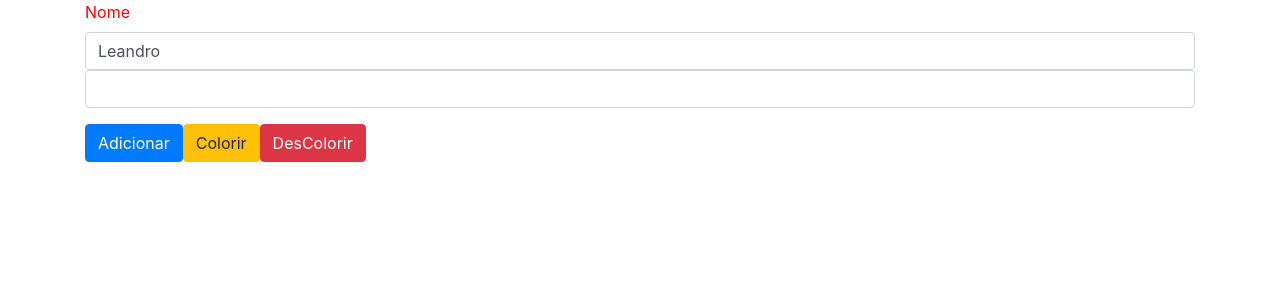
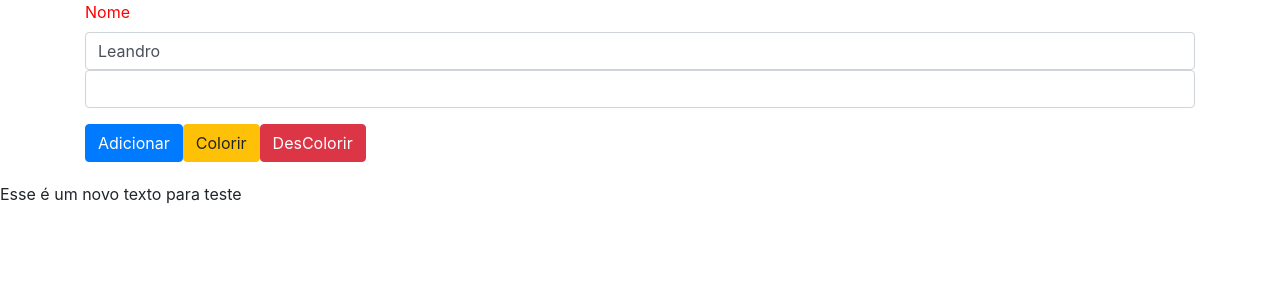
Before and after one commit to leandrocprates/meuprojeto, an Angular app: page / in a window 1280 px wide. Shown: the top 300 px of the page. Built offline with nearby package versions, Linux system fonts and the light colour scheme.

Commit message:
alterado pagina principal

```diff
--- a/src/app/app.component.html
+++ b/src/app/app.component.html
@@ -12,7 +12,7 @@
 
 </div>
 
-
+<div>Esse é um novo texto para teste </div>
 
 
 
```
